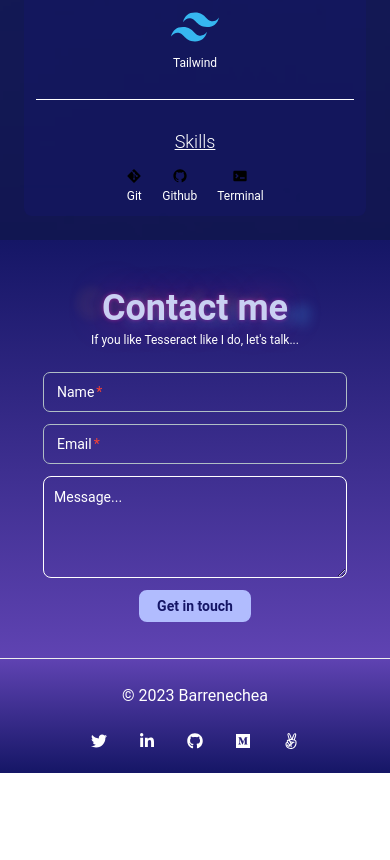
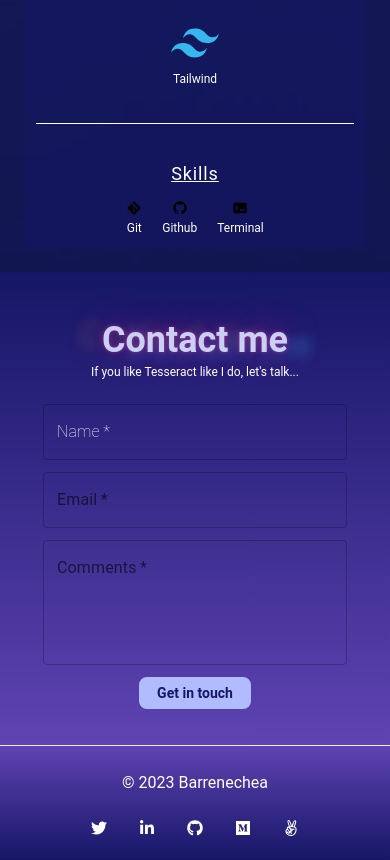
Before and after one commit to chelobotix/Portfolio_React, a React (Vite) app: page / in a window 390 px wide. Shown: the part 7830-8690 px from the top of the page. Before the commit the page ends 8603 px from the top, so only its background shows below. Built offline with nearby package versions, Linux system fonts and the light colour scheme; a web font is replaced by a local one.

Commit message:
update tech font weight

```diff
--- a/src/components/ContactForm/ContactForm.jsx
+++ b/src/components/ContactForm/ContactForm.jsx
@@ -1,29 +1,42 @@
-import InputComponent from "../Input/Input";
-import TextArea from "../TextArea/TextArea";
-import Button from "../Button/Button";
+import Button from '../Button/Button';
+import TextField from '@mui/material/TextField';
+import { createTheme } from '@mui/material';
 
 const ContactForm = () => {
   return (
     <section id="contact" className="flex flex-col items-center w-full pb-7 bg-gradient-to-t from-dark-pink to-dark-blue">
       <h2 className="animateText text-4xl font-bold mt-12 mb-1 lg:text-5xl">Contact me</h2>
-      <p className="text-xs text-white mb-4">If you like Tesseract like I do, let's talk...</p>
-      <form
-        className="w-[320px] md:w-1/2 flex flex-col gap-3 p-2 item-center"
-        action="https://formspree.io/f/xzbwnlee"
-        method="post"
-      >
-        <InputComponent label={"Name"} type={""} inputName={"full_name"} />
-        <InputComponent label={"Email"} type={"email"} inputName={"email"} />
-        <TextArea inputName={"comment"} />
+      <p className="text-xs text-white mb-4">If you like Tesseract like I do, let&apos;s talk...</p>
+      <form className="w-[320px] md:w-1/2 flex flex-col gap-3 p-2 item-center" action="https://formspree.io/f/xzbwnlee" method="post">
+        <TextField
+          id="outlined-basic"
+          label="Name"
+          InputLabelProps={{
+            style: {
+              color: '#ffffff',
+              fontWeight: 'lighter',
+            },
+          }}
+          inputProps={{ borderColor: 'white' }}
+          variant="outlined"
+          inputName={'name'}
+          type="text"
+          required
+          sx={{ input: { color: '#ffffff' } }}
+        />
+        <TextField id="outlined-basic" label="Email" variant="outlined" inputName={'email'} type="email" required />
+        <TextField id="outlined-basic" label="Comments" variant="outlined" inputName={'comment'} multiline rows={4} required />
+        {/* <InputComponent label={'Email'} type={'email'} inputName={'email'} /> */}
+        {/* <TextArea inputName={'comment'} /> */}
         <Button
           name="Get in touch"
           style={
-            "px-4 py-1 text-sm font-semibold border-2 xl:w-1/3 m-auto border-letter-blue bg-letter-blue rounded-lg text-dark-blue hover:border-white hover:scale-110 duration-300"
+            'px-4 py-1 text-sm font-semibold border-2 xl:w-1/3 m-auto border-letter-blue bg-letter-blue rounded-lg text-dark-blue hover:border-white hover:scale-110 duration-300'
           }
-          liveDemo={""}
+          liveDemo={''}
           modalConf={{}}
           projectId={0}
-          type={"submit"}
+          type={'submit'}
         />
       </form>
     </section>
--- a/src/components/Input/Input.jsx
+++ /dev/null
@@ -1,29 +0,0 @@
-import { Input } from "@material-tailwind/react";
-
-const InputComponent = (props) => {
-  const { label, type, inputName } = props;
-  return (
-    <div className="flex flex-col items-center">
-      <Input
-        type={type}
-        name={inputName}
-        label={label}
-        color={"white"}
-        required
-        maxLength={50}
-        className="text-white"
-        labelProps={{
-          className: "text-white",
-        }}
-        containerProps={{ className: "text-white" }}
-      />
-    </div>
-  );
-};
-
-InputComponent.defaultProps = {
-  name: "Guest",
-  message: "Welcome to my website!",
-};
-
-export default InputComponent;
--- a/src/components/TechAccordion/TechAccordion.jsx
+++ b/src/components/TechAccordion/TechAccordion.jsx
@@ -5,9 +5,9 @@ import { Motion } from './Motion';
 
 const TechAccordion = () => {
   return (
-    <article className="flex flex-col gap-3 bg-dark-blue bg-opacity-50 rounded-lg p-3 ">
+    <article className="flex flex-col gap-5 bg-dark-blue bg-opacity-50 rounded-lg p-3 ">
       <div className="flex flex-col items-center gap-3">
-        <h3 className="text-white font-light text-lg underline">Languages</h3>
+        <h3 className="text-white tracking-wider text-lg underline">Languages</h3>
         <Motion>
           <ul className="flex justify-center gap-5">
             {techList.languages.map((tech) => {
@@ -29,7 +29,7 @@ const TechAccordion = () => {
       <hr className="h-[1px] w-full bg-white border-0 my-4" />
 
       <div className="flex flex-col items-center gap-3">
-        <h3 className="text-white font-light text-lg underline">Frameworks & Libraries</h3>
+        <h3 className="text-white tracking-wider text-lg underline">Frameworks & Libraries</h3>
         <Motion>
           <ul className="flex justify-center flex-wrap gap-5">
             {techList.frameworks.map((tech) => {
@@ -51,7 +51,7 @@ const TechAccordion = () => {
       <hr className="h-[1px] w-full bg-white border-0 my-4" />
 
       <div className="flex flex-col items-center gap-3">
-        <h3 className="text-white font-light text-lg underline">Skills</h3>
+        <h3 className="text-white tracking-wider text-lg underline">Skills</h3>
         <Motion>
           <ul className="flex justify-center flex-wrap gap-5">
             {techList.skills.map((tech) => {
--- a/src/components/TextArea/TextArea.jsx
+++ /dev/null
@@ -1,18 +0,0 @@
-import { Textarea } from "@material-tailwind/react";
-
-const TextArea = ({ inputName }) => {
-  return (
-    <div className="flex flex-col items-center">
-      <textarea
-        id="message"
-        name={inputName}
-        required
-        rows="4"
-        className="block p-2.5 w-full text-sm text-white bg-transparent rounded-lg border border-white placeholder-white"
-        placeholder="Message..."
-      ></textarea>
-    </div>
-  );
-};
-
-export default TextArea;
```
